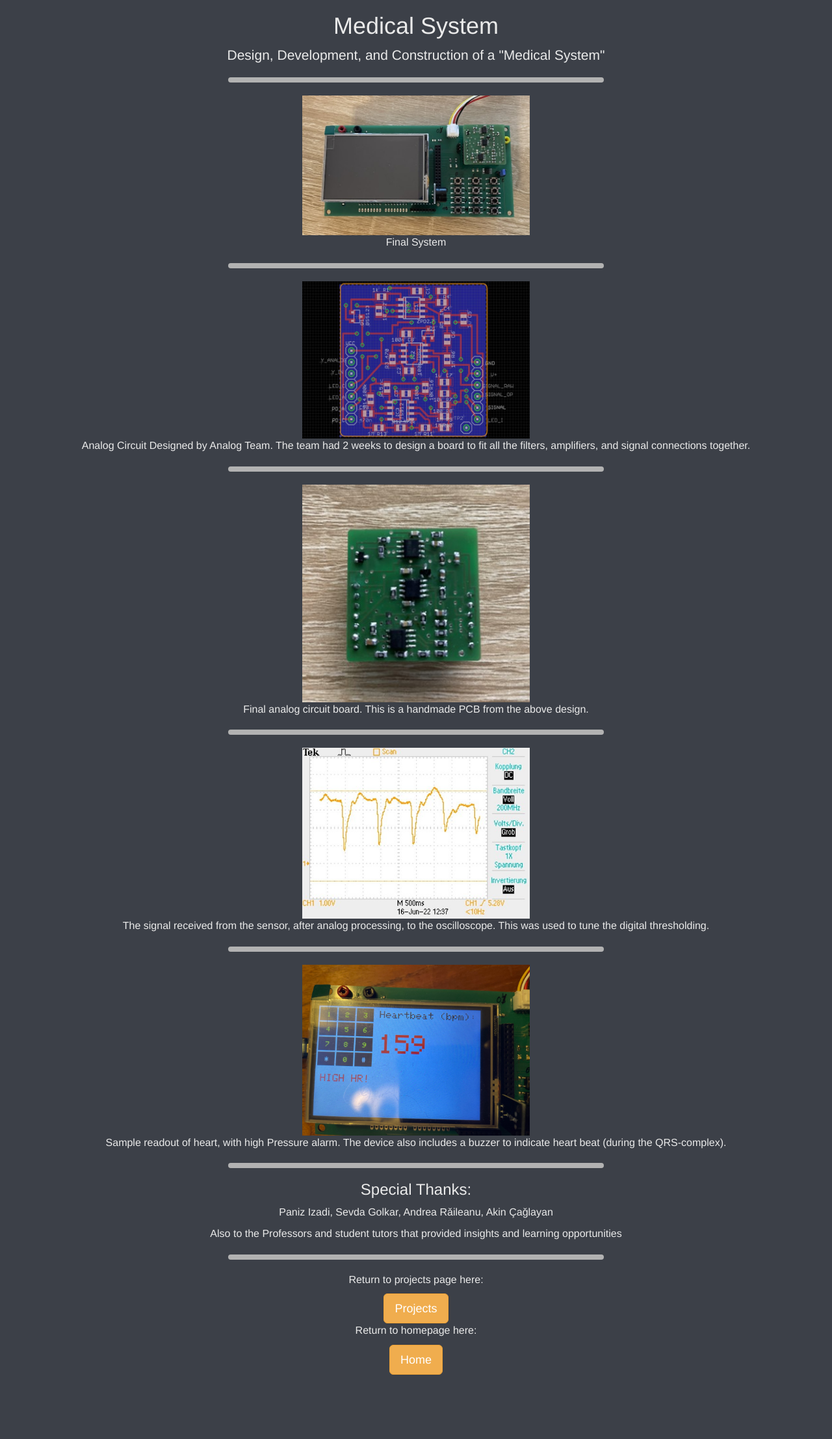
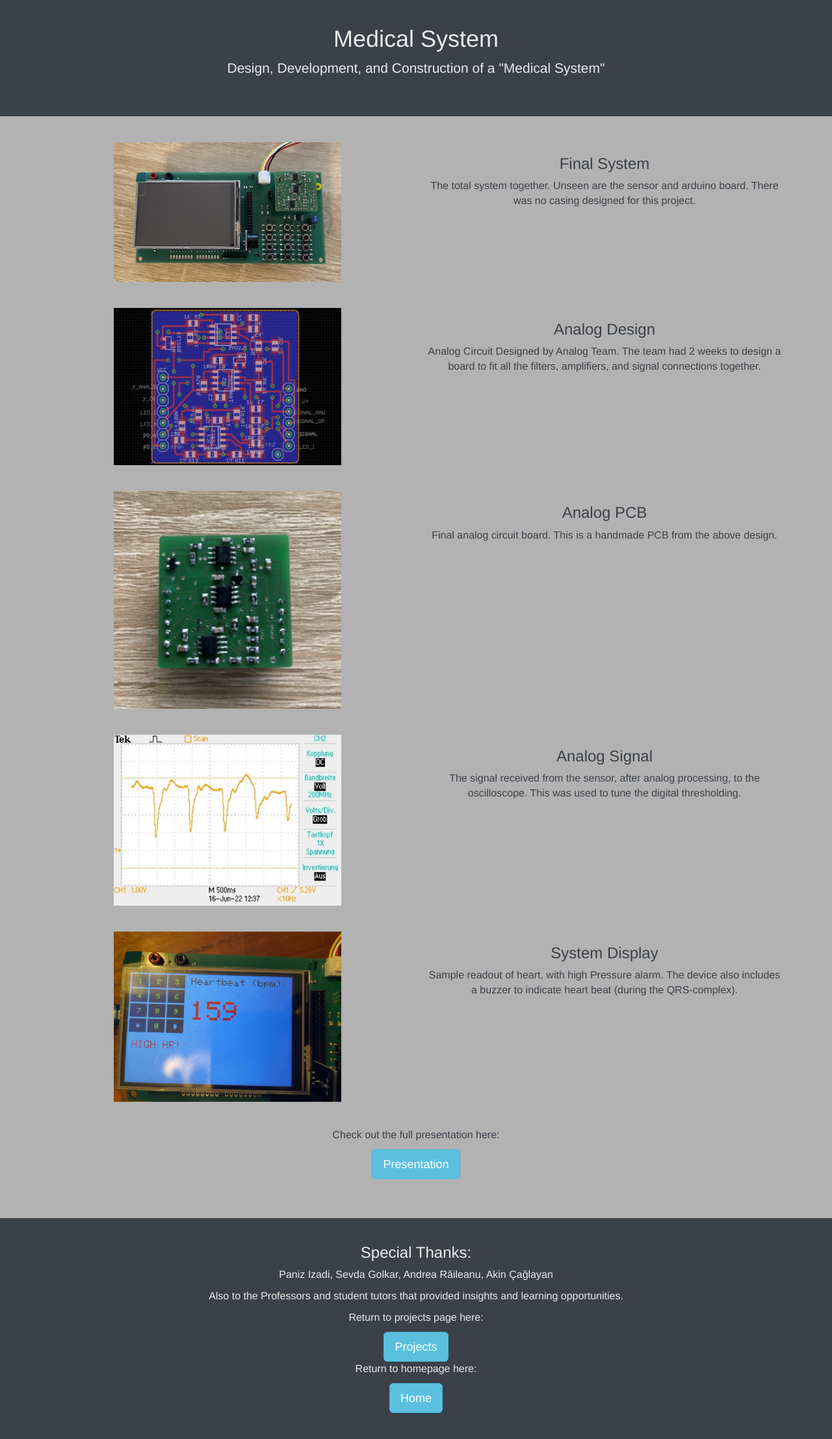
Before and after one commit to cgrundman/christian-grundman-website, a Flask app: page /medical-system in a window 1280 px wide. Shown: the whole page at 65% size. Before the commit the page ends 2116 px from the top, so only its background shows below. Run offline with Flask 2, Linux system fonts and the light colour scheme; some libraries are stand-ins or nearby versions.

Commit message:
Reformat individual project page, added presentation for project

```diff
--- a/static/css/styles.css
+++ b/static/css/styles.css
@@ -51,18 +51,30 @@ section {
     border-radius: 10%;
 }
 
+.vertical-center {
+
+}
+
 /* Title */
 #title {
 }
 
-/* Projects Preview */
-#projects-preview {
+/* Content */
+#content {
     background-color: #B2B2B2;
     color: #3C4048;
 }
 
-.project-desc-section {
-    vertical-align: middle;
+.content-div {
+    padding: 20px;
+}
+
+.content-text-div {
+    text-align: vertical;
+}
+
+/* Base Content */
+#base-content {
 }
 
 /* Footer */
--- a/templates/medical_system.html
+++ b/templates/medical_system.html
@@ -9,48 +9,125 @@
 {% block title %}Medical System{% endblock %}
 
 {% block content %}
-<!-- Medical System -->
-<div class="projects text-center">
+<!-- Title -->
+<section class="title">
+    <div class="text-center">
         <div class="container">
             <h1 class="display-4">Medical System</h1>
             <p class="lead">Design, Development, and Construction of a "Medical System"</p>
-        <hr class="my-4">
+        </div>
+    </div>
+</section>
 
+<!-- Content -->
+<section id="content">
+    <!-- Image 1 -->
+    <div class="container-fluid">
+        <div class="row content-div">
+            <div class="col-lg-6 text-center">
                 <img class="img_proj" src="{{url_for('static', filename='images/medical_system_1.jpg')}}" alt="Image 1">
-        <p>Final System</p>
-        <hr class="my-4">
+            </div>
+            <div class="col-lg-6 text-center content-text-div">
+                <h3 class="project-title">Final System</h3>
+                <p class="project-description">
+                    The total system together. Unseen are the sensor and arduino board. There was no casing designed for
+                    this project.
+                </p>
+            </div>
+        </div>
+    </div>
+    <!-- Image 2 -->
+    <div class="container-fluid">
+        <div class="row content-div">
+            <div class="col-lg-6 text-center content-text-div">
+                <img class="img_proj" src="{{url_for('static', filename='images/medical_system_2.jpg')}}" alt="Image 2">
+            </div>
+            <div class="col-lg-6 text-center">
+                <h3 class="project-title">Analog Design</h3>
+                <p class="project-description">
+                    Analog Circuit Designed by Analog Team. The team had 2 weeks to design a board to fit all the
+                    filters, amplifiers, and signal connections together.
+                </p>
+            </div>
+        </div>
+    </div>
+    <!-- Image 3 -->
+    <div class="container-fluid">
+        <div class="row content-div">
+            <div class="col-lg-6 text-center">
+                <img class="img_proj" src="{{url_for('static', filename='images/medical_system_3.jpg')}}" alt="Image 3">
+            </div>
+            <div class="col-lg-6 text-center">
+                <h3 class="project-title">Analog PCB</h3>
+                <p class="project-description">
+                    Final analog circuit board. This is a handmade PCB from the above design.
+                </p>
+            </div>
+        </div>
+    </div>
+    <!-- Image 4 -->
+    <div class="container-fluid">
+        <div class="row content-div">
+            <div class="col-lg-6 text-center">
+                <img class="img_proj" src="{{url_for('static', filename='images/medical_system_4.jpg')}}" alt="Image 4">
+            </div>
+            <div class="col-lg-6 text-center">
+                <h3 class="project-title">Analog Signal</h3>
+                <p class="project-description">
+                    The signal received from the sensor, after analog processing, to the oscilloscope. This was used to
+                    tune the digital thresholding.
+                </p>
+            </div>
+        </div>
+    </div>
+    <!-- Image 5 -->
+    <div class="container-fluid">
+        <div class="row content-div">
+            <div class="col-lg-6 text-center">
+                <img class="img_proj" src="{{url_for('static', filename='images/medical_system_5.jpg')}}" alt="Image 5">
+            </div>
+            <div class="col-lg-6 text-center">
+                <h3 class="project-title">System Display</h3>
+                <p class="project-description">
+                    Sample readout of heart, with high Pressure alarm. The device also includes a buzzer to indicate
+                    heart beat (during the QRS-complex).
+                </p>
+            </div>
+        </div>
+    </div>
+    <div class="container-fluid">
+        <div class="row content-div">
+            <div class="text-center">
+                <p>Check out the full presentation here:</p>
+                <div class="row">
+                    <a class="btn btn-info btn-lg"
+                       href="{{url_for('static', filename='presentations/medical-system-presentation.pdf')}}"
+                       role="button">Presentation</a>
+                </div>
+            </div>
+        </div>
+    </div>
+</section>
 
-        <img class="img_proj" src="{{url_for('static', filename='images/medical_system_2.jpg')}}" alt="Image 2">
-        <p>Analog Circuit Designed by Analog Team. The team had 2 weeks to design a board to fit all the filters, amplifiers, and signal connections together.</p>
-        <hr class="my-4">
-
-        <img class="img_proj" src="{{url_for('static', filename='images/medical_system_3.jpg')}}" alt="Image 3">
-        <p>Final analog circuit board. This is a handmade PCB from the above design.</p>
-        <hr class="my-4">
-
-        <img class="img_proj" src="{{url_for('static', filename='images/medical_system_4.jpg')}}" alt="Image 4">
-        <p>The signal received from the sensor, after analog processing, to the oscilloscope. This was used to tune the digital thresholding.</p>
-        <hr class="my-4">
-
-        <img class="img_proj" src="{{url_for('static', filename='images/medical_system_5.jpg')}}" alt="Image 5">
-        <p>Sample readout of heart, with high Pressure alarm. The device also includes a buzzer to indicate heart beat (during the QRS-complex).</p>
-        <hr class="my-4">
-
+<!-- Base Content -->
+<section id="base-content">
+    <div class="container-fluid text-center">
+        <div class="row">
             <h3>Special Thanks:</h3>
             <p>Paniz Izadi, Sevda Golkar, Andrea Rǎileanu, Akin Çaǧlayan</p>
-        <p>Also to the Professors and student tutors that provided insights and learning opportunities</p>
-        <hr class="my-4">
+            <p>Also to the Professors and student tutors that provided insights and learning opportunities.</p>
 
             <p>Return to projects page here:</p>
             <div class="row">
-            <a class="btn btn-warning btn-lg" href="/projects" role="button">Projects</a>
+                <a class="btn btn-info btn-lg" href="/projects" role="button">Projects</a>
             </div>
 
             <p>Return to homepage here:</p>
             <div class="row">
-            <a class="btn btn-warning btn-lg" href="/" role="button">Home</a>
+                <a class="btn btn-info btn-lg" href="/" role="button">Home</a>
             </div>
         </div>
     </div>
+</section>
 
 {% endblock %}
--- a/templates/projects.html
+++ b/templates/projects.html
@@ -19,8 +19,8 @@
     </div>
 </section>
 
-<!-- Projects Preview -->
-<section id="projects-preview">
+<!-- Content -->
+<section id="content">
     <div class="container-fluid">
         <div class="row">
             <div class="col-lg-6 text-center">
@@ -46,7 +46,7 @@
 <!-- Resume-->
 <section>
     <div class="container-fluid">
-        <div class="row text-center">
+        <div class="row">
             <div class="col-lg-6 text-center">
                 <p>Interested in my full resume?</p>
                 <div class="row">
--- a/todo.txt
+++ b/todo.txt
@@ -1,5 +1,3 @@
-*** Fix thumbnail images on projects to work on mobil
-
 1a) Add German version to site, think about how to do this
 1b) Add Social Media and Professional contact links - add to footer
 1c) Add icons to buttons for resumes (flags)
@@ -9,7 +7,7 @@
 
 3a) Add more projects
 ✅ 3b) Add andreas last name
-3c) format individual projects pages
+✅ 3c) format individual projects pages
 3d) Add Webcam page
 3e) add computer vision projects
 
```
Also changed, not shown: 1 other file. Lines whose indentation alone changed are shown as unchanged.
